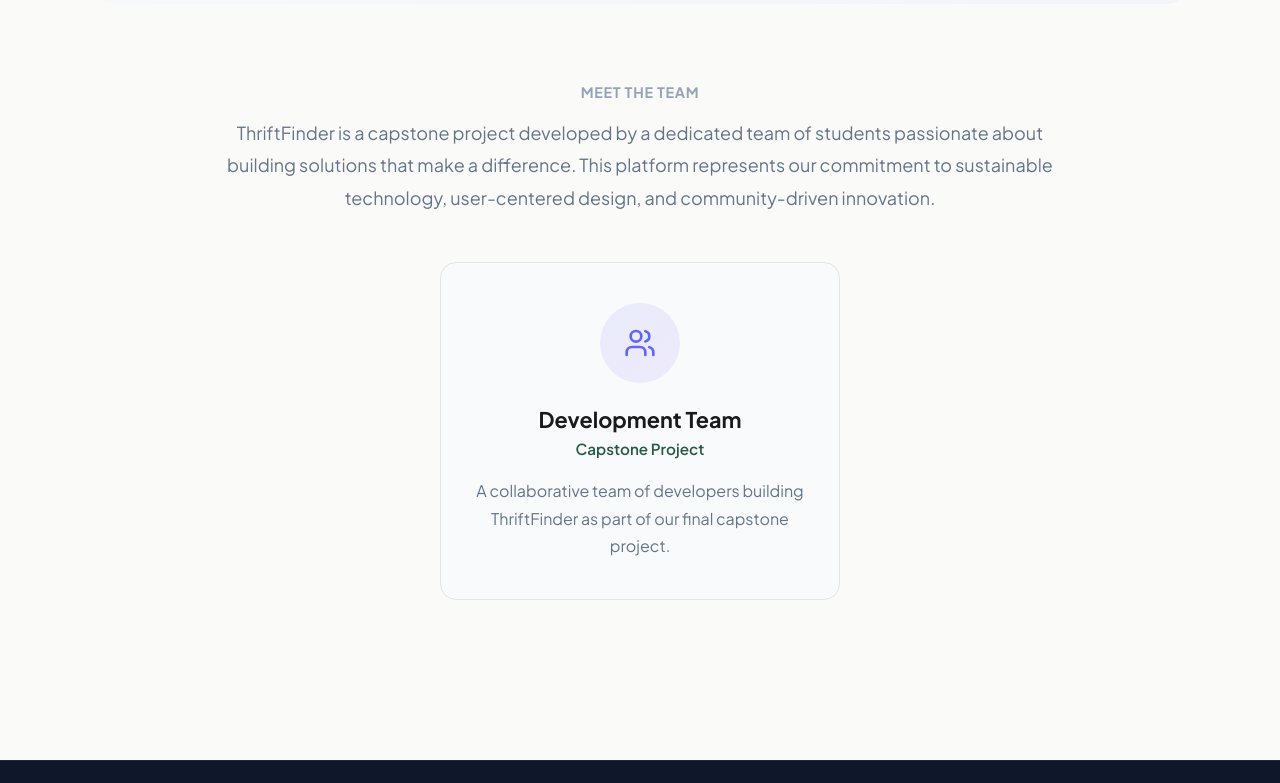
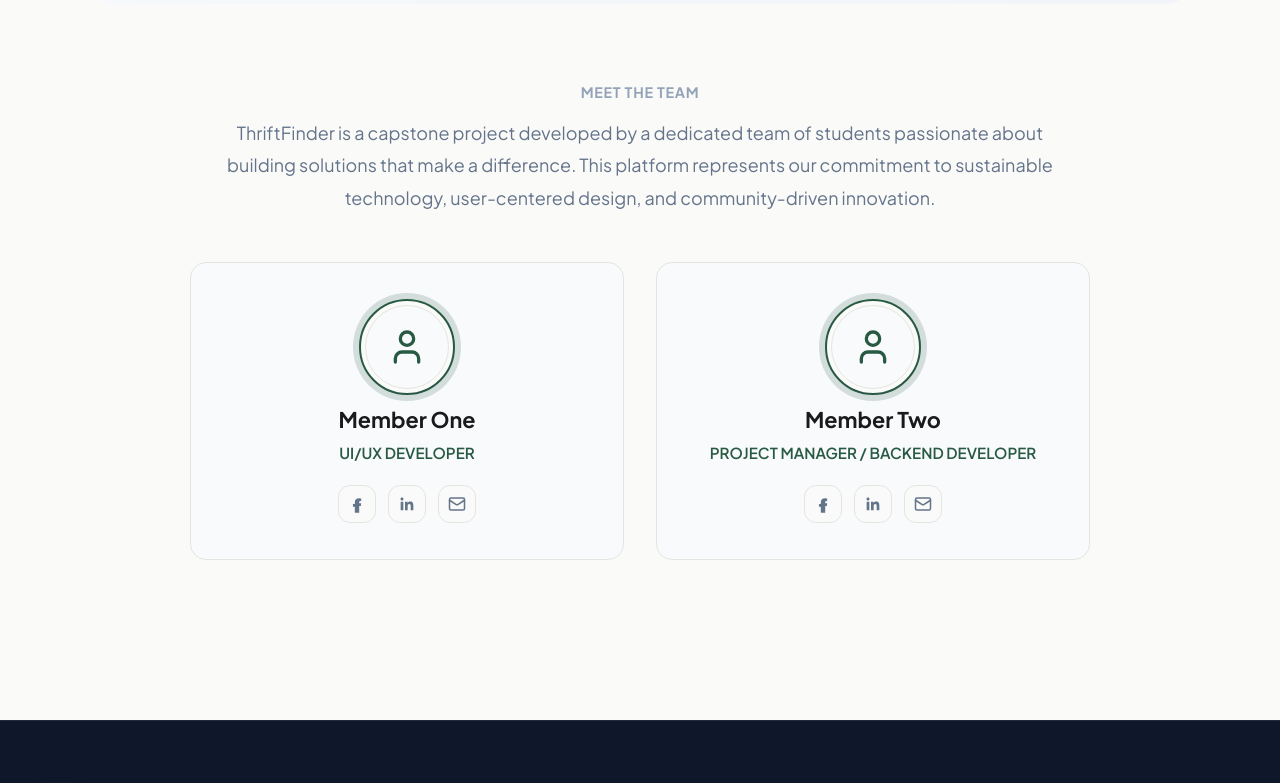
Before and after one commit to darksonic18it/thriftfinder, a React (Vite) app: page /about in a window 1280 px wide. Shown: the part 2638-3421 px from the top of the page. Built offline with nearby package versions, Linux system fonts and the light colour scheme.

Commit message:
modified team section

```diff
--- a/src/pages/About.css
+++ b/src/pages/About.css
@@ -188,7 +188,7 @@
   width: 70px;
   height: 70px;
   margin: 0 auto 1.5rem;
-  background: linear-gradient(135deg, rgba(99, 102, 241, 0.1), rgba(139, 92, 246, 0.1));
+  background: linear-gradient(135deg, color-mix(in srgb, var(--color-primary) 12%, var(--color-bg-secondary)), color-mix(in srgb, var(--color-primary) 8%, var(--color-bg-secondary)));
   border-radius: var(--radius-lg);
   display: flex;
   align-items: center;
@@ -239,25 +239,144 @@
 }
 
 .team-grid {
-  display: flex;
-  justify-content: center;
-  margin-top: 3rem;
+  display: grid;
+  grid-template-columns: repeat(2, minmax(0, 1fr));
+  gap: 2rem;
+  margin: 3rem auto 0;
+  max-width: 900px;
 }
 
 .team-card {
   background: var(--color-bg-secondary);
-  padding: 2.5rem 2rem;
+  padding: 2.25rem 2rem;
   border-radius: var(--radius-xl);
   border: 1px solid var(--color-border);
-  max-width: 400px;
   text-align: center;
+  display: flex;
+  flex-direction: column;
+  align-items: center;
+  gap: 0.5rem;
+}
+
+.team-member-avatar-ring {
+  width: 96px;
+  height: 96px;
+  border-radius: 50%;
+  background: var(--color-bg-main);
+  border: 2px solid var(--color-primary);
+  display: flex;
+  align-items: center;
+  justify-content: center;
+  box-shadow: 0 0 0 6px color-mix(in srgb, var(--color-primary) 18%, var(--color-bg-secondary) 82%);
+}
+
+.team-member-avatar {
+  width: 84px;
+  height: 84px;
+  border-radius: 50%;
+  background: var(--color-bg-secondary);
+  border: 1px solid var(--color-border);
+  display: flex;
+  align-items: center;
+  justify-content: center;
+  overflow: hidden;
+  object-fit: cover;
+}
+
+.team-member-avatar-icon {
+  color: var(--color-primary);
+}
+
+/* Social icon row */
+.team-social-row {
+  margin-top: 0.75rem;
+  display: flex;
+  gap: 0.75rem;
+  align-items: center;
+  justify-content: center;
+}
+
+.team-social-link {
+  width: 38px;
+  height: 38px;
+  border-radius: var(--radius-lg);
+  background: color-mix(in srgb, var(--color-bg-main) 70%, var(--color-bg-secondary) 30%);
+  border: 1px solid var(--color-border);
+  color: var(--color-text-secondary);
+  display: inline-flex;
+  align-items: center;
+  justify-content: center;
+  transition: transform 0.15s ease, border-color 0.15s ease, color 0.15s ease;
+}
+
+.team-social-link:hover {
+  transform: translateY(-2px);
+  border-color: var(--color-primary);
+  color: var(--color-primary);
+}
+
+.team-member-name {
+  font-size: 1.35rem;
+  font-weight: 700;
+  color: var(--color-text-primary);
+  margin-top: 0.25rem;
+}
+
+/* Role + description keep existing variable-driven palette */
+.team-role {
+  font-size: 0.95rem;
+  color: var(--color-primary);
+  font-weight: 600;
+}
+
+.team-description {
+  font-size: 1rem;
+  line-height: 1.7;
+  color: var(--color-text-secondary);
+}
+
+@media (max-width: 968px) {
+  .team-grid {
+    grid-template-columns: 1fr;
+    max-width: 520px;
+    margin: 2.25rem auto 0;
+    gap: 1.5rem;
+  }
+}
+
+@media (max-width: 768px) {
+  .team-card {
+    padding: 2rem 1.5rem;
+  }
+
+  .team-member-avatar-ring {
+    width: 92px;
+    height: 92px;
+  }
+
+  .team-member-avatar {
+    width: 80px;
+    height: 80px;
+  }
+}
+
+@media (max-width: 480px) {
+  .team-member-avatar-ring {
+    width: 86px;
+    height: 86px;
+  }
+
+  .team-member-avatar {
+    width: 74px;
+    height: 74px;
+  }
 }
 
 .team-avatar {
   width: 80px;
   height: 80px;
   margin: 0 auto 1.5rem;
-  background: linear-gradient(135deg, rgba(99, 102, 241, 0.1), rgba(139, 92, 246, 0.1));
+  background: linear-gradient(135deg, color-mix(in srgb, var(--color-primary) 12%, var(--color-bg-secondary)), color-mix(in srgb, var(--color-primary) 8%, var(--color-bg-secondary)));
   border-radius: 50%;
   display: flex;
   align-items: center;
@@ -268,14 +387,14 @@
   font-size: 1.35rem;
   font-weight: 700;
   color: var(--color-text-primary);
-  margin-bottom: 0.25rem;
+  margin-bottom: 0;
 }
 
 .team-role {
   font-size: 0.95rem;
   color: var(--color-primary);
   font-weight: 600;
-  margin-bottom: 1rem;
+  margin-bottom: 0;
 }
 
 .team-description {
--- a/src/pages/About.tsx
+++ b/src/pages/About.tsx
@@ -1,5 +1,5 @@
 import React from 'react';
-import { Target, Users, Heart, ShoppingBag, Store, Search } from 'lucide-react';
+import { Target, Heart, ShoppingBag, Store, Search, User, Mail } from 'lucide-react';
 import './About.css';
 
 const About: React.FC = () => {
@@ -161,15 +161,87 @@
             </p>
             <div className="team-grid">
               <div className="team-card">
-                <div className="team-avatar">
-                  <Users size={32} color="#6366f1" />
+                <div className="team-member-avatar-ring">
+                  <div className="team-member-avatar">
+                    <User size={40} className="team-member-avatar-icon" />
+                  </div>
                 </div>
-                <h3>Development Team</h3>
-                <p className="team-role">Capstone Project</p>
-                <p className="team-description">
-                  A collaborative team of developers building ThriftFinder as part of our
-                  final capstone project.
-                </p>
+
+                <h3 className="team-member-name">Member One</h3>
+                <p className="team-role">UI/UX DEVELOPER</p>
+
+                <div className="team-social-row" aria-label="Member social links">
+                  <a
+                    className="team-social-link"
+                    href="#"
+                    onClick={(e) => e.preventDefault()}
+                    aria-label="Github"
+                  >
+                    <svg viewBox="0 0 24 24" fill="currentColor" width="18" height="18" aria-hidden="true">
+                      <path d="M9.101 23.691v-7.98H6.627v-3.667h2.474v-1.58c0-4.085 1.848-5.978 5.858-5.978.401 0 .955.042 1.468.103a8.68 8.68 0 0 1 1.141.195v3.325a8.623 8.623 0 0 0-.653-.036c-1.02-.028-1.985.135-1.985 1.55v1.421h2.607l-.362 3.666h-2.245V23.691H14.5v-.001c-.02.004-.038-.001-.06-.001-.15.001-.302.017-.454.017h-.001c-.32 0-.652-.031-.983-.079C11.4 23.507 9.101 23.691 9.101 23.691z" />
+                    </svg>
+                  </a>
+                  <a
+                    className="team-social-link"
+                    href="#"
+                    onClick={(e) => e.preventDefault()}
+                    aria-label="LinkedIn"
+                  >
+                    <svg viewBox="0 0 24 24" fill="currentColor" width="18" height="18" aria-hidden="true">
+                      <path d="M20.447 20.452h-3.554v-5.569c0-1.328-.027-3.037-1.852-3.037-1.853 0-2.136 1.445-2.136 2.939v5.667H9.351V9h3.414v1.561h.046c.477-.9 1.637-1.85 3.37-1.85 3.601 0 4.267 2.37 4.267 5.455v6.286zM5.337 7.433c-1.144 0-2.063-.926-2.063-2.065 0-1.138.92-2.063 2.063-2.063 1.14 0 2.064.925 2.064 2.063 0 1.139-.925 2.065-2.064 2.065zm1.782 13.019H3.555V9h3.564v11.452z" />
+                    </svg>
+                  </a>
+                  <a
+                    className="team-social-link"
+                    href="#"
+                    onClick={(e) => e.preventDefault()}
+                    aria-label="Email"
+                  >
+                    <Mail size={18} />
+                  </a>
+                </div>
+              </div>
+
+              <div className="team-card">
+                <div className="team-member-avatar-ring">
+                  <div className="team-member-avatar">
+                    <User size={40} className="team-member-avatar-icon" />
+                  </div>
+                </div>
+
+                <h3 className="team-member-name">Member Two</h3>
+                <p className="team-role">PROJECT MANAGER / BACKEND DEVELOPER</p>
+
+                <div className="team-social-row" aria-label="Member social links">
+                  <a
+                    className="team-social-link"
+                    href="#"
+                    onClick={(e) => e.preventDefault()}
+                    aria-label="Github"
+                  >
+                    <svg viewBox="0 0 24 24" fill="currentColor" width="18" height="18" aria-hidden="true">
+                      <path d="M9.101 23.691v-7.98H6.627v-3.667h2.474v-1.58c0-4.085 1.848-5.978 5.858-5.978.401 0 .955.042 1.468.103a8.68 8.68 0 0 1 1.141.195v3.325a8.623 8.623 0 0 0-.653-.036c-1.02-.028-1.985.135-1.985 1.55v1.421h2.607l-.362 3.666h-2.245V23.691H14.5v-.001c-.02.004-.038-.001-.06-.001-.15.001-.302.017-.454.017h-.001c-.32 0-.652-.031-.983-.079C11.4 23.507 9.101 23.691 9.101 23.691z" />
+                    </svg>
+                  </a>
+                  <a
+                    className="team-social-link"
+                    href="#"
+                    onClick={(e) => e.preventDefault()}
+                    aria-label="LinkedIn"
+                  >
+                    <svg viewBox="0 0 24 24" fill="currentColor" width="18" height="18" aria-hidden="true">
+                      <path d="M20.447 20.452h-3.554v-5.569c0-1.328-.027-3.037-1.852-3.037-1.853 0-2.136 1.445-2.136 2.939v5.667H9.351V9h3.414v1.561h.046c.477-.9 1.637-1.85 3.37-1.85 3.601 0 4.267 2.37 4.267 5.455v6.286zM5.337 7.433c-1.144 0-2.063-.926-2.063-2.065 0-1.138.92-2.063 2.063-2.063 1.14 0 2.064.925 2.064 2.063 0 1.139-.925 2.065-2.064 2.065zm1.782 13.019H3.555V9h3.564v11.452z" />
+                    </svg>
+                  </a>
+                  <a
+                    className="team-social-link"
+                    href="#"
+                    onClick={(e) => e.preventDefault()}
+                    aria-label="Email"
+                  >
+                    <Mail size={18} />
+                  </a>
+                </div>
               </div>
             </div>
           </div>
```
